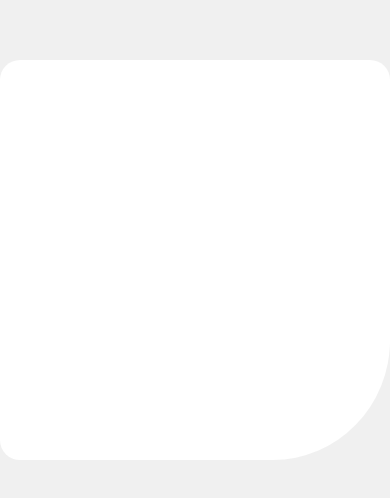
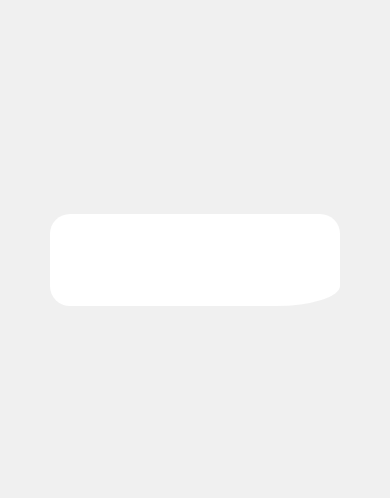
Before and after one commit to hun-ah/age-calculator, a React (Vite) app: page / in a window 390 px wide. Shown: the part 162-660 px from the top of the page. Built offline with nearby package versions, Linux system fonts and the light colour scheme.

Commit message:
updated styling and added media queries

```diff
--- a/src/components/calculator/calculator.module.css
+++ b/src/components/calculator/calculator.module.css
@@ -1,7 +1,68 @@
 .container {
-  height: 400px;
-  width: 400px;
+  width: 770px;
+  padding: 56px 50px;
+  margin: 50px;
   border-radius: 20px;
-  border-bottom-right-radius: 30%;
+  border-bottom-right-radius: 22%;
   background: var(--white);
 }
+
+.form {
+  display: flex;
+  gap: 30px;
+}
+
+.divider {
+  height: 1px;
+  width: calc(100% - 90px);
+  background: var(--light-grey);
+  margin: 50px 0;
+}
+
+.dividerContainer {
+  display: flex;
+  position: relative;
+  justify-content: space-between;
+}
+
+.textContainer {
+  display: flex;
+  flex-direction: column;
+  gap: 16px;
+}
+
+@media screen and (max-width: 800px) {
+  .container {
+    width: 100%;
+  }
+
+  .divider {
+    width: 100%;
+  }
+
+  .dividerContainer {
+    margin: 30px 0 14px 0;
+  }
+}
+
+@media screen and (max-width: 630px) {
+  .container {
+    padding: 50px 30px;
+  }
+  .dividerContainer {
+    margin: 20px 0 0px 0;
+  }
+}
+
+@media screen and (max-width: 499px) {
+  .container {
+    padding: 46px 24px;
+  }
+
+  .form {
+    gap: 16px;
+  }
+  .dividerContainer {
+    margin: 26px 0 16px 0;
+  }
+}
```
